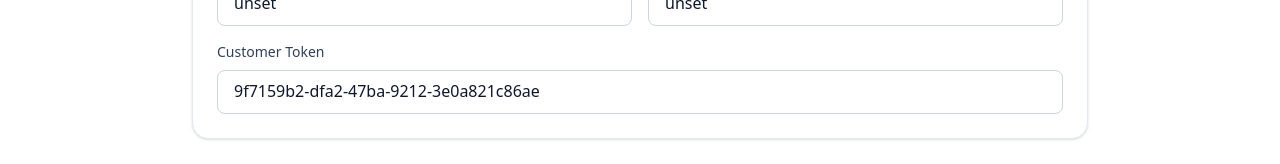
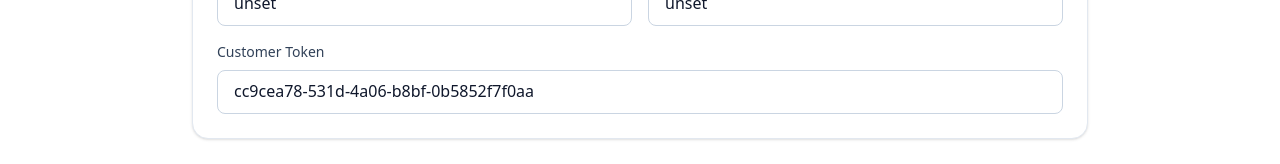
Before and after one commit to thejinghao/kp-demo, a Next.js app: page /apps/ct in a window 1280 px wide. Shown: the part 280-444 px from the top of the page. Built offline with nearby package versions, Linux system fonts and the light colour scheme; no server answers.

Commit message:
update default customer token

```diff
--- a/app/apps/ct/page.tsx
+++ b/app/apps/ct/page.tsx
@@ -10,7 +10,7 @@ const { username: defaultUsername, password: defaultPassword } = getPublicKlarna
 export default function CustomerTokenOrderApp() {
   const [kpUsername, setKpUsername] = useState(defaultUsername);
   const [kpPassword, setKpPassword] = useState(defaultPassword);
-  const [customerToken, setCustomerToken] = useState('9f7159b2-dfa2-47ba-9212-3e0a821c86ae');
+  const [customerToken, setCustomerToken] = useState('cc9cea78-531d-4a06-b8bf-0b5852f7f0aa');
   const [isReadingToken, setIsReadingToken] = useState(false);
   const [readTokenCall, setReadTokenCall] = useState<{ request?: any; response?: any } | null>(null);
   const [isCreatingOrder, setIsCreatingOrder] = useState(false);
```
